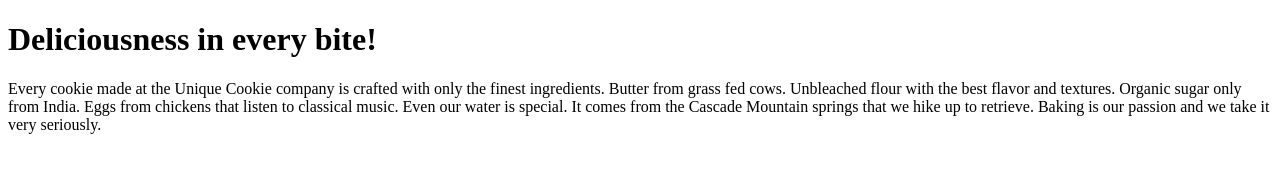
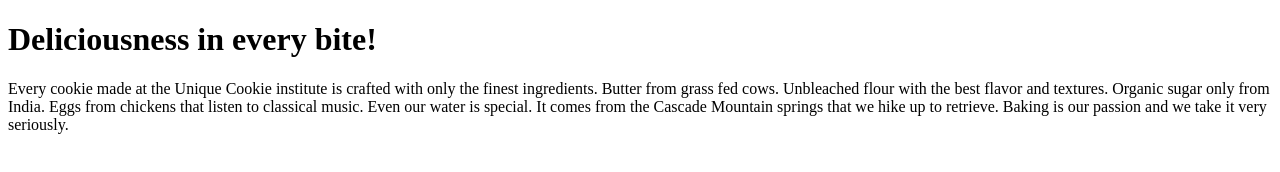
Before and after one commit to Piranav-unique/biscuit, a plain HTML site: page index.htm in a window 1280 px wide. Drawn offline with Linux system fonts and the light colour scheme.

Commit message:
index.htm

```diff
--- a/index.htm
+++ b/index.htm
@@ -3,7 +3,7 @@
 <body>
 
 <h1>Deliciousness in every bite!</h1>
-<p>Every cookie made at the Unique Cookie company is crafted with only the finest ingredients. Butter from grass fed cows. Unbleached flour with the best flavor and textures. Organic sugar only from India. Eggs from chickens that listen to classical music. Even our water is special. It comes from the Cascade Mountain springs that we hike up to retrieve. Baking is our passion and we take it very seriously.</p>
+<p>Every cookie made at the Unique Cookie institute is crafted with only the finest ingredients. Butter from grass fed cows. Unbleached flour with the best flavor and textures. Organic sugar only from India. Eggs from chickens that listen to classical music. Even our water is special. It comes from the Cascade Mountain springs that we hike up to retrieve. Baking is our passion and we take it very seriously.</p>
 
 </body>
 </html>
```
